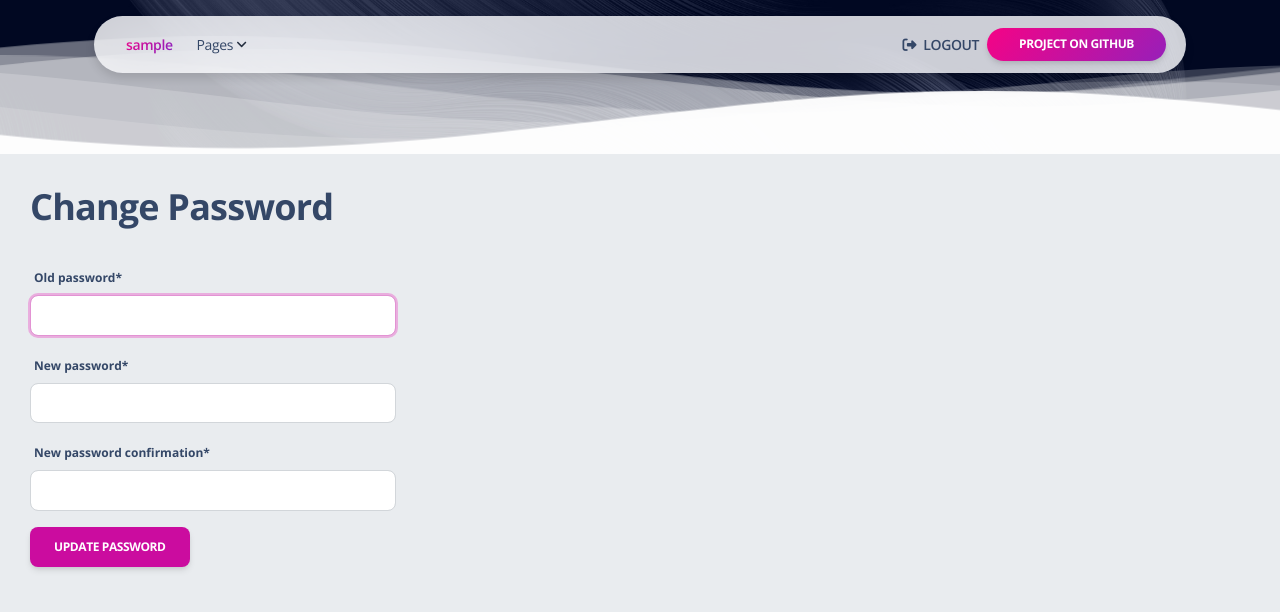
After one commit to Qbusik/task-flow, a Django app: page /password-change/ in a window 1280 px wide. The commit adds this page. Shown: the top 612 px of the page. Run offline with Django 5.2, Linux system fonts and the light colour scheme; the visitor is signed in with stand-in values (Sample User, id 1); some libraries are stand-ins or nearby versions.

Commit message:
add password change

```diff
--- a/hub/forms.py
+++ b/hub/forms.py
@@ -1,6 +1,6 @@
 from django import forms
 from django.contrib.auth import get_user_model
-from django.contrib.auth.forms import UserCreationForm
+from django.contrib.auth.forms import UserCreationForm, PasswordChangeForm
 
 from hub.models import Task, Comment
 
@@ -21,6 +21,14 @@ class WorkerCreationForm(UserCreationForm):
         for field_name, field in self.fields.items():
             field.widget.attrs['placeholder'] = field.label
             field.label = ''
+
+
+class WorkerChangePasswordForm(PasswordChangeForm):
+    def __init__(self, *args, **kwargs):
+        super().__init__(*args, **kwargs)
+        self.fields['old_password'].help_text = ''
+        self.fields['new_password1'].help_text = ''
+        self.fields['new_password2'].help_text = ''
 
 
 class TaskForm(forms.ModelForm):
--- a/hub/urls.py
+++ b/hub/urls.py
@@ -1,4 +1,4 @@
-from django.urls import path
+from django.urls import path, reverse_lazy
 
 from hub.views import (
     index,
@@ -22,13 +22,30 @@ from hub.views import (
     TaskUpdateView,
     toggle_assign_to_task,
     toggle_completed_to_task,
-    CustomLoginView
+    CustomLoginView,
+    PasswordView,
+    PasswordDoneView
 )
 
 urlpatterns = [
     path("register/", register, name="register"),
     path("", index, name="index"),
     path("accounts/login/", CustomLoginView.as_view(), name="login"),
+    path(
+        "password-change/",
+        PasswordView.as_view(
+            template_name="registration/password_change.html",
+            success_url=reverse_lazy("hub:password_change_done")
+        ),
+        name="password_change"
+    ),
+    path(
+        "password-change/done/",
+        PasswordDoneView.as_view(
+            template_name="registration/password_change_done.html"
+        ),
+        name="password_change_done"
+    ),
     path(
         "positions/",
         PositionListView.as_view(),
--- a/hub/views.py
+++ b/hub/views.py
@@ -1,7 +1,7 @@
 from django.contrib.auth import login
 from django.contrib.auth.decorators import login_required
 from django.contrib.auth.mixins import LoginRequiredMixin
-from django.contrib.auth.views import LoginView
+from django.contrib.auth.views import LoginView, PasswordChangeDoneView, PasswordChangeView
 from django.db.models import Prefetch
 from django.http import HttpResponseRedirect
 from django.shortcuts import render, redirect
@@ -14,7 +14,7 @@ from hub.forms import (
     WorkerUsernameSearchForm,
     NameSearchForm,
     CommentForm,
-    TaskSearchForm
+    TaskSearchForm, WorkerChangePasswordForm
 )
 from hub.models import (
     Worker,
@@ -77,6 +77,16 @@ def toggle_completed_to_task(request, pk):
         task.is_completed = True
     task.save()
     return HttpResponseRedirect(reverse_lazy("hub:task-detail", args=[pk]))
+
+
+class PasswordView(PasswordChangeView):
+    form_class = WorkerChangePasswordForm
+    template_name = "registration/password_change.html"
+    success_url = reverse_lazy("hub:password_change_done")
+
+
+class PasswordDoneView(PasswordChangeDoneView):
+    template_name = "registration/password_change_done.html"
 
 
 class PositionListView(LoginRequiredMixin, generic.ListView):
--- a/templates/includes/navigation.html
+++ b/templates/includes/navigation.html
@@ -109,14 +109,14 @@
                       Account
                     </div>
                     {% if request.user.is_authenticated %}
-                    <a href="" class="dropdown-item border-radius-md">
+                    <a href="{% url "hub:password_change" %}" class="dropdown-item border-radius-md">
                       <span class="ps-3">Change Password</span>
                     </a>
                     {% else %}
-                    <a href="{% url 'login' %}" class="dropdown-item border-radius-md">
+                    <a href="{% url "login" %}" class="dropdown-item border-radius-md">
                       <span class="ps-3">Sign In</span>
                     </a>
-                    <a href="{% url 'hub:register' %}" class="dropdown-item border-radius-md">
+                    <a href="{% url "hub:register" %}" class="dropdown-item border-radius-md">
                       <span class="ps-3">Sign Up</span>
                     </a>
                     {% endif %}
@@ -192,7 +192,7 @@
                       Account
                     </div>
                     {% if request.user.is_authenticated %}
-                    <a href="" class="dropdown-item border-radius-md">
+                    <a href="{% url "hub:password_change" %}" class="dropdown-item border-radius-md">
                       <span class="ps-3">Change Password</span>
                     </a>
                     {% else %}
--- /dev/null
+++ b/templates/registration/password_change.html
@@ -0,0 +1,52 @@
+{% extends 'layouts/base_sections.html' %}
+{% load crispy_forms_filters %}
+{% load static %}
+
+{% block title %} TASK FLOW {% endblock title %}
+
+{% block body %} class="index-page bg-gray-200" {% endblock body %}
+
+{% block content %}
+
+<header class="header-1">
+  <div class="page-header min-vh-20 relative" style="background-image: url('{% static 'img/curved-images/curved.jpg' %}')">
+    <div class="container">
+      <div class="row">
+        <div class="col-lg-7 text-center mx-auto">
+            <br><br><br><br><br><br>
+        </div>
+      </div>
+    </div>
+
+    <div class="position-absolute w-100 z-index-1 bottom-0">
+      <svg class="waves" xmlns="http://www.w3.org/2000/svg" xmlns:xlink="http://www.w3.org/1999/xlink" viewBox="0 24 150 40" preserveAspectRatio="none" shape-rendering="auto">
+        <defs>
+          <path id="gentle-wave" d="M-160 44c30 0 58-18 88-18s 58 18 88 18 58-18 88-18 58 18 88 18 v44h-352z" />
+        </defs>
+        <g class="moving-waves">
+          <use xlink:href="#gentle-wave" x="48" y="-1" fill="rgba(255,255,255,0.40" />
+          <use xlink:href="#gentle-wave" x="48" y="3" fill="rgba(255,255,255,0.35)" />
+          <use xlink:href="#gentle-wave" x="48" y="5" fill="rgba(255,255,255,0.25)" />
+          <use xlink:href="#gentle-wave" x="48" y="8" fill="rgba(255,255,255,0.20)" />
+          <use xlink:href="#gentle-wave" x="48" y="13" fill="rgba(255,255,255,0.15)" />
+          <use xlink:href="#gentle-wave" x="48" y="16" fill="rgba(255,255,255,0.95" />
+        </g>
+      </svg>
+    </div>
+  </div>
+</header>
+
+  <div style="padding: 30px">
+    <h2>Change Password</h2>
+    <br>
+    <div class="w-30">
+      <form method="post">
+          {% csrf_token %}
+          {{ form|crispy }}
+          <button type="submit" class="btn btn-primary">
+              Update password
+          </button>
+      </form>
+    </div>
+  </div>
+{% endblock %}
```
Also changed, not shown: templates/registration/password_change_done.html (added, +43 -0 lines).
